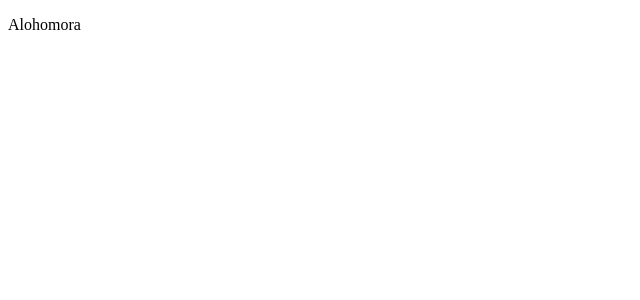
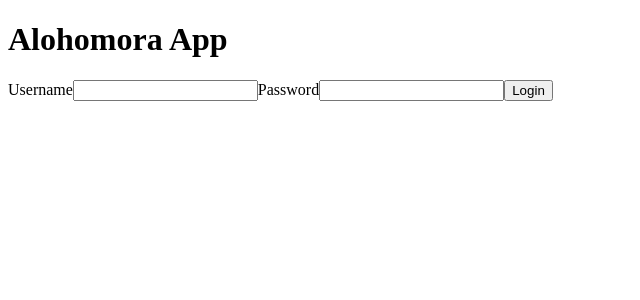
Before and after one commit to TheBigBangTeam/Alohomora-3FA, a React (Create React App) app in the folder client/: page /login in a window 1280 px wide. Shown: the top 300 px of the page, without its empty margins (0-640 px from the left). Built offline with nearby package versions, Linux system fonts and the light colour scheme.

Commit message:
Add first simple components

```diff
--- a/client/src/components/App.js
+++ b/client/src/components/App.js
@@ -1,8 +1,22 @@
 import React from 'react'
+import {BrowserRouter as Router, Route, Switch} from 'react-router-dom'
+
+import Header from './Header'
+import Homepage from './Homepage'
+import NotFound from './NotFound'
+import Login from './Login'
+
 const App = () => (
-  <div>
-    <p>Alohomora</p>
-  </div>
+  <Router>
+    <div>
+      <Header />
+      <Switch>
+        <Route path='/' exact component={Homepage} />
+        <Route path='/login' component={Login} />
+        <Route component={NotFound} />
+      </Switch>
+    </div>
+  </Router>
 )
 
 export default App
--- /dev/null
+++ b/client/src/components/Header.js
@@ -0,0 +1,12 @@
+import React from 'react'
+
+const Header = (props) => (
+  <div>
+    <h1>{props.title}</h1>
+  </div>
+)
+
+Header.defaultProps = {
+  title: 'Alohomora App'
+}
+export default Header
--- /dev/null
+++ b/client/src/components/Homepage.js
@@ -0,0 +1,8 @@
+import React from 'react'
+
+const Homepage = () => (
+  <div>
+    <p>This is the home page</p>
+  </div>
+)
+export default Homepage
--- /dev/null
+++ b/client/src/components/Login.js
@@ -0,0 +1,13 @@
+import React from 'react'
+
+const Login = () => (
+  <form>
+    <label>Username</label>
+    <input type='text' name='username' />
+    <label>Password</label>
+    <input type='password' name='password' />
+    <button>Login</button>
+  </form>
+)
+
+export default Login
--- /dev/null
+++ b/client/src/components/NotFound.js
@@ -0,0 +1,10 @@
+import React from 'react'
+
+const NotFound = () => (
+  <div>
+    <h2>404</h2>
+    <h3>Sorry, the page you are looking for doesn't exist</h3>
+  </div>
+)
+
+export default NotFound
```
